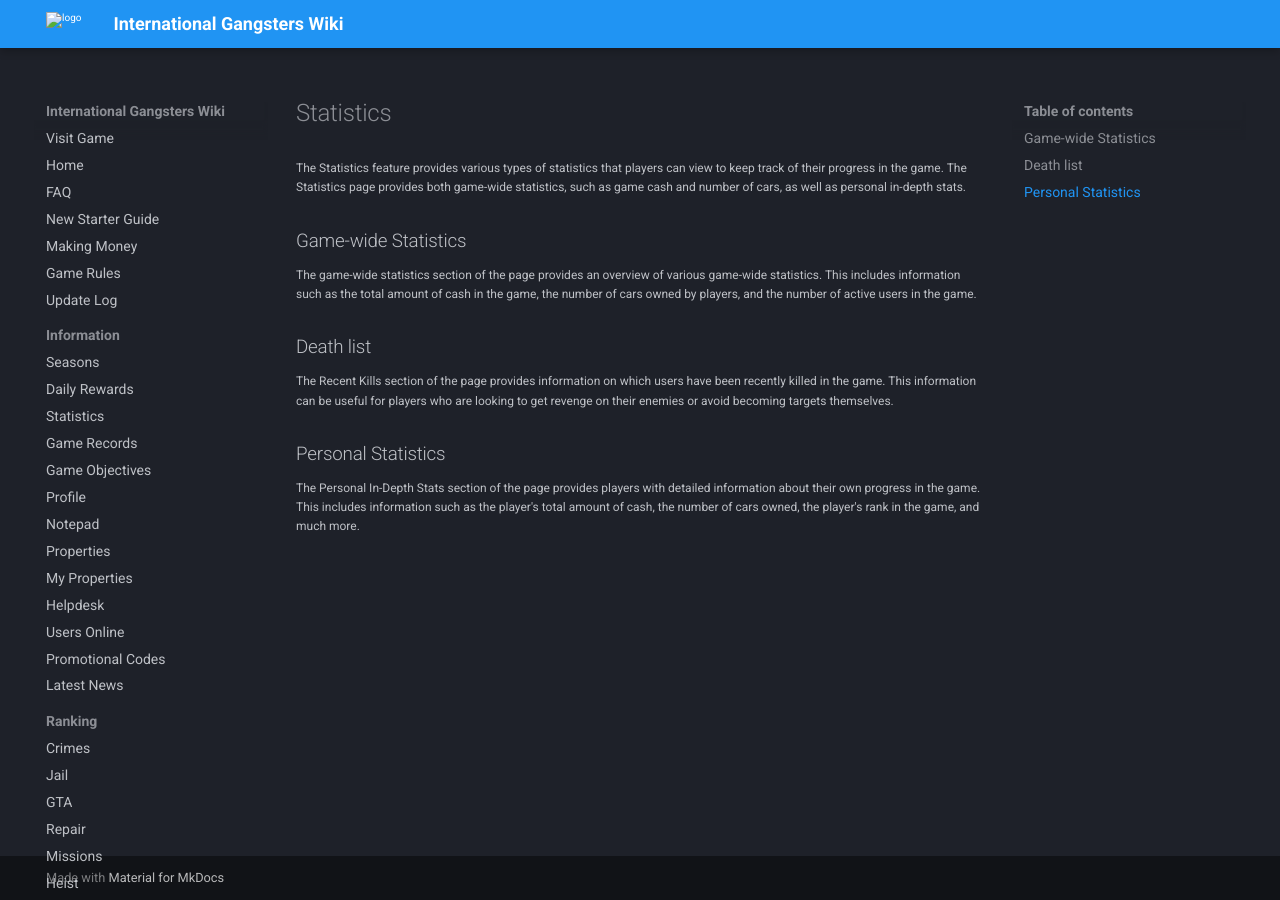
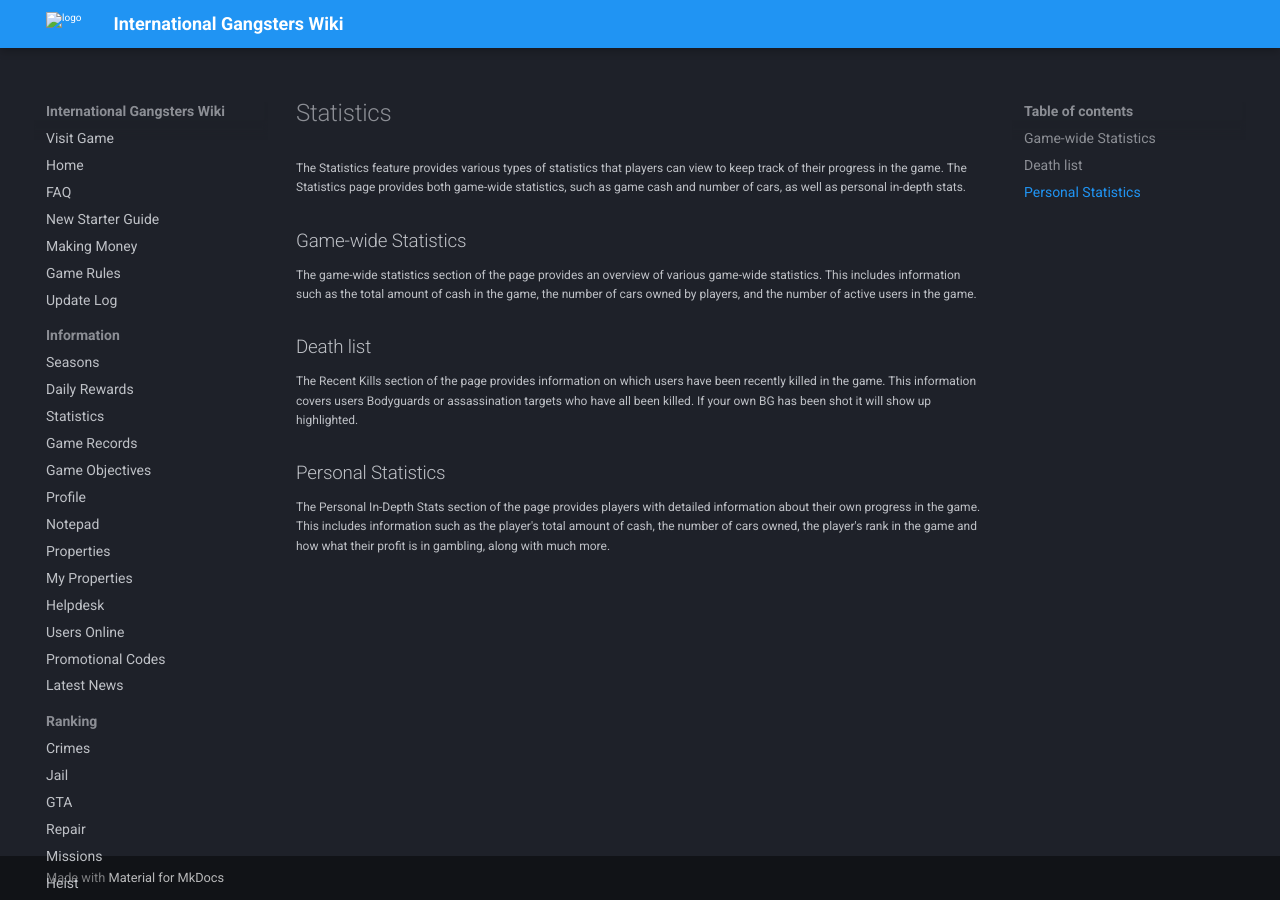
Before and after one commit to InternationalGangsters/wiki, an MkDocs documentation site: the page built from docs/information/statistics.md, in a window 1280 px wide. Built offline with MkDocs 1.6.1 and Material for MkDocs 9.7.7, drawn with Linux system fonts in a browser that asks for light colours; comment, search, counter and statistics services are not loaded.

Commit message:
Update statistics.md (#5)

```diff
--- a/docs/information/statistics.md
+++ b/docs/information/statistics.md
@@ -6,7 +6,7 @@ The Statistics feature provides various types of statistics that players can vie
 The game-wide statistics section of the page provides an overview of various game-wide statistics. This includes information such as the total amount of cash in the game, the number of cars owned by players, and the number of active users in the game.
 
 ## Death list
-The Recent Kills section of the page provides information on which users have been recently killed in the game. This information can be useful for players who are looking to get revenge on their enemies or avoid becoming targets themselves.
+The Recent Kills section of the page provides information on which users have been recently killed in the game. This information covers users Bodyguards or assassination targets who have all been killed. If your own BG has been shot it will show up highlighted.
 
 ## Personal Statistics
-The Personal In-Depth Stats section of the page provides players with detailed information about their own progress in the game. This includes information such as the player's total amount of cash, the number of cars owned, the player's rank in the game, and much more.
+The Personal In-Depth Stats section of the page provides players with detailed information about their own progress in the game. This includes information such as the player's total amount of cash, the number of cars owned, the player's rank in the game and how what their profit is in gambling, along with much more.
```
